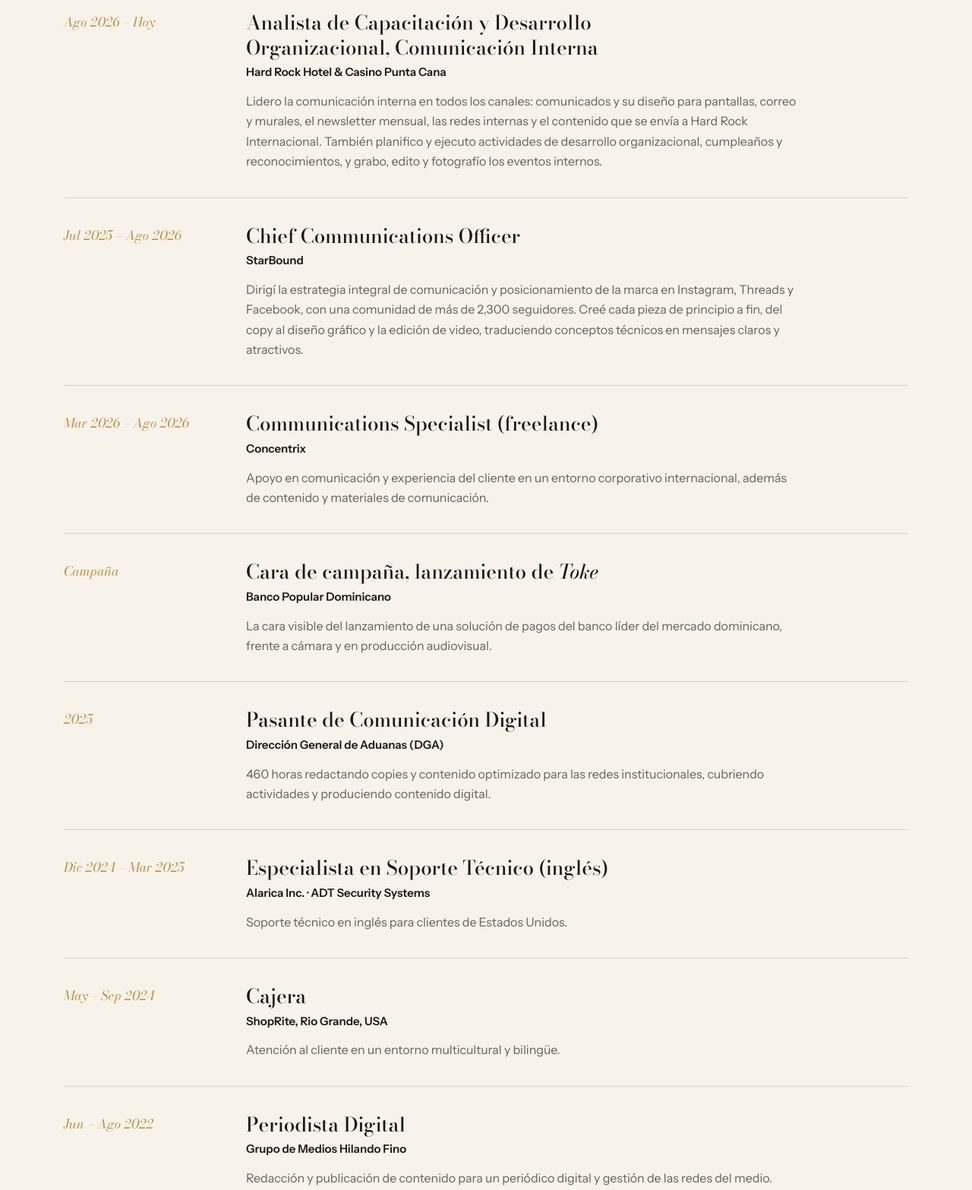
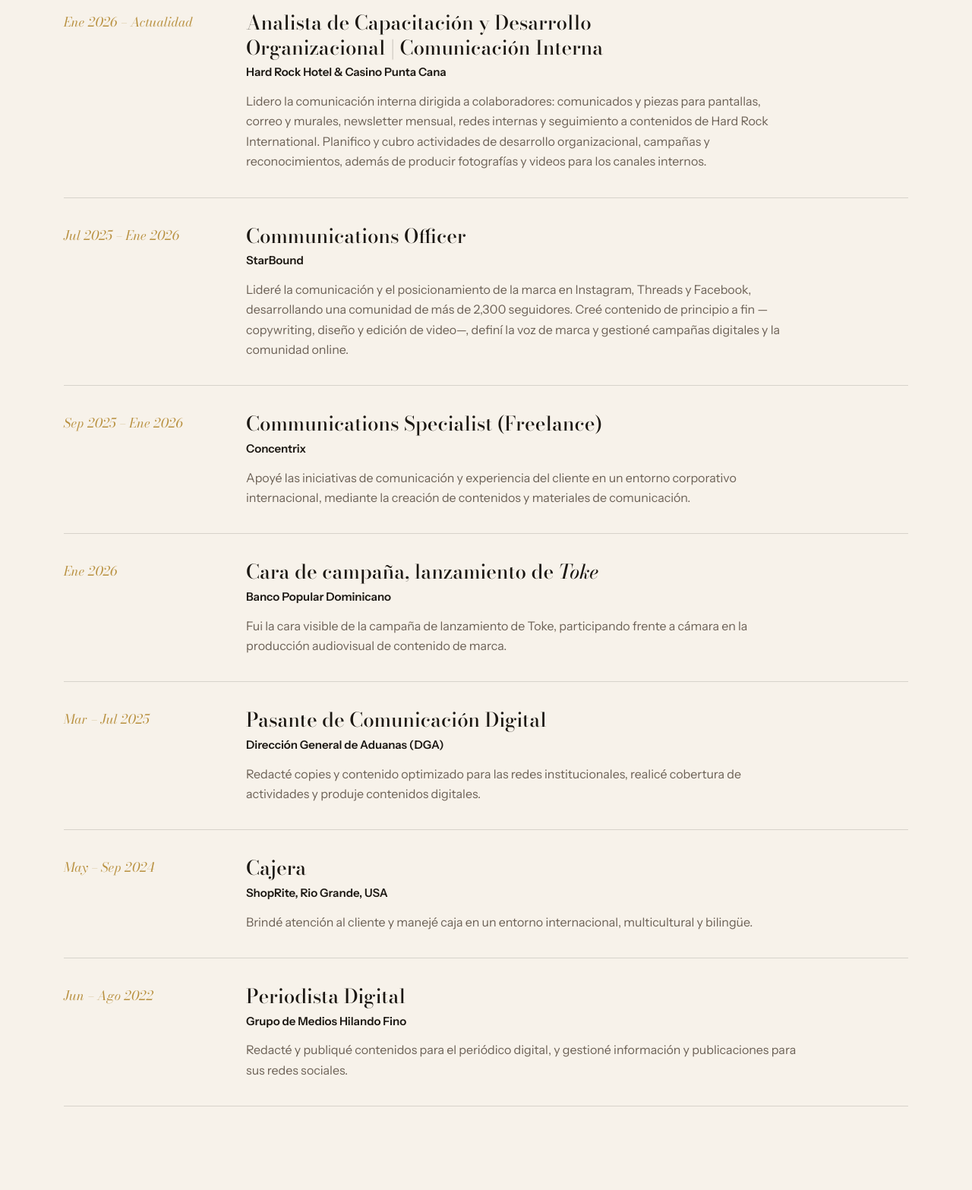
Before and after one commit to tiffaniherediab/tiffaniherediab.github.io, a plain HTML site: page index.html in a window 1280 px wide. Shown: the part 5080-6647 px from the top of the page at 76% size. Drawn offline with nearby package versions, Linux system fonts and the light colour scheme.

Commit message:
Actualizar trayectoria, certificación y CV de Tiffani (2026)
Actualización del portafolio: trayectoria profesional bilingüe, certificación INDOTEL/BID/Cymetria y CV descargable actualizado.

```diff
--- a/index.html
+++ b/index.html
@@ -192,55 +192,47 @@
 </section>
 
 <!-- TRAYECTORIA -->
-<section class="career" id="trayectoria">
+<section class="career" id="trayectoria" data-cv-version="2026-11-20">
   <h2 class="h-serif" data-en="Experience">Trayectoria</h2>
   <ol class="timeline">
     <li>
-      <p class="when" data-en="Aug 2026 – Present">Ago 2026 – Hoy</p>
+      <p class="when" data-en="Jan 2026 – Present">Ene 2026 – Actualidad</p>
       <div>
-        <h3 data-en="Training &amp; Organizational Development Analyst, Internal Communications">Analista de Capacitación y Desarrollo Organizacional, Comunicación Interna</h3>
+        <h3 data-en="Training &amp; Organizational Development Analyst | Internal Communications">Analista de Capacitación y Desarrollo Organizacional | Comunicación Interna</h3>
         <p class="org">Hard Rock Hotel &amp; Casino Punta Cana</p>
-        <p data-en="I lead internal communications across every channel: statements and their design for screens, email and murals, the monthly newsletter, internal social media and content sent to Hard Rock International. I also plan and run organizational development activities, birthdays and recognition, and I film, edit and photograph internal events.">Lidero la comunicación interna en todos los canales: comunicados y su diseño para pantallas, correo y murales, el newsletter mensual, las redes internas y el contenido que se envía a Hard Rock Internacional. También planifico y ejecuto actividades de desarrollo organizacional, cumpleaños y reconocimientos, y grabo, edito y fotografío los eventos internos.</p>
+        <p data-en="I lead internal communications for team members across internal channels and materials. I create announcements and visual assets for screens, email and noticeboards, produce the monthly newsletter, manage internal social media and coordinate content shared by Hard Rock International. I also plan and cover organizational development activities, recognition events, campaigns and audiovisual content.">Lidero la comunicación interna dirigida a colaboradores: comunicados y piezas para pantallas, correo y murales, newsletter mensual, redes internas y seguimiento a contenidos de Hard Rock International. Planifico y cubro actividades de desarrollo organizacional, campañas y reconocimientos, además de producir fotografías y videos para los canales internos.</p>
       </div>
     </li>
     <li>
-      <p class="when" data-en="Jul 2025 – Aug 2026">Jul 2025 – Ago 2026</p>
+      <p class="when" data-en="Jul 2025 – Jan 2026">Jul 2025 – Ene 2026</p>
       <div>
-        <h3>Chief Communications Officer</h3>
+        <h3>Communications Officer</h3>
         <p class="org">StarBound</p>
-        <p data-en="I led the brand's full communication and positioning strategy on Instagram, Threads and Facebook, growing a community of 2,300+ followers. I created every piece end to end, from copy to graphic design and video editing, and translated technical concepts into clear, compelling messages.">Dirigí la estrategia integral de comunicación y posicionamiento de la marca en Instagram, Threads y Facebook, con una comunidad de más de 2,300 seguidores. Creé cada pieza de principio a fin, del copy al diseño gráfico y la edición de video, traduciendo conceptos técnicos en mensajes claros y atractivos.</p>
+        <p data-en="I led brand communications and positioning across Instagram, Threads and Facebook, building a community of 2,300+ followers. I created content end to end, from copywriting and graphic design to video editing, developed the brand voice and managed digital content campaigns and online community engagement.">Lideré la comunicación y el posicionamiento de la marca en Instagram, Threads y Facebook, desarrollando una comunidad de más de 2,300 seguidores. Creé contenido de principio a fin —copywriting, diseño y edición de video—, definí la voz de marca y gestioné campañas digitales y la comunidad online.</p>
       </div>
     </li>
     <li>
-      <p class="when" data-en="Mar 2026 – Aug 2026">Mar 2026 – Ago 2026</p>
+      <p class="when" data-en="Sep 2025 – Jan 2026">Sep 2025 – Ene 2026</p>
       <div>
-        <h3 data-en="Communications Specialist (freelance)">Communications Specialist (freelance)</h3>
+        <h3>Communications Specialist (Freelance)</h3>
         <p class="org">Concentrix</p>
-        <p data-en="Communication and customer experience support in an international corporate environment, plus content and communication materials.">Apoyo en comunicación y experiencia del cliente en un entorno corporativo internacional, además de contenido y materiales de comunicación.</p>
+        <p data-en="I supported communications and customer experience in an international corporate environment, creating content and communication materials.">Apoyé las iniciativas de comunicación y experiencia del cliente en un entorno corporativo internacional, mediante la creación de contenidos y materiales de comunicación.</p>
       </div>
     </li>
     <li>
-      <p class="when" data-en="Campaign">Campaña</p>
+      <p class="when" data-en="Jan 2026">Ene 2026</p>
       <div>
-        <h3 data-en="Campaign face, <em>Toke</em> launch">Cara de campaña, lanzamiento de <em>Toke</em></h3>
+        <h3 data-en="On-camera talent, <em>Toke</em> launch campaign">Cara de campaña, lanzamiento de <em>Toke</em></h3>
         <p class="org">Banco Popular Dominicano</p>
-        <p data-en="On-camera talent for the launch of a payment solution from the leading bank in the Dominican market.">La cara visible del lanzamiento de una solución de pagos del banco líder del mercado dominicano, frente a cámara y en producción audiovisual.</p>
+        <p data-en="I was the on-camera face of Toke's launch campaign, participating in branded audiovisual content production.">Fui la cara visible de la campaña de lanzamiento de Toke, participando frente a cámara en la producción audiovisual de contenido de marca.</p>
       </div>
     </li>
     <li>
-      <p class="when">2025</p>
+      <p class="when" data-en="Mar – Jul 2025">Mar – Jul 2025</p>
       <div>
         <h3 data-en="Digital Communications Intern">Pasante de Comunicación Digital</h3>
         <p class="org" data-en="Dominican Customs Agency (DGA)">Dirección General de Aduanas (DGA)</p>
-        <p data-en="460 hours writing optimized copy and content for the institution's social media, covering activities and producing digital content.">460 horas redactando copies y contenido optimizado para las redes institucionales, cubriendo actividades y produciendo contenido digital.</p>
-      </div>
-    </li>
-    <li>
-      <p class="when" data-en="Dec 2024 – Mar 2025">Dic 2024 – Mar 2025</p>
-      <div>
-        <h3 data-en="Technical Support Specialist (English)">Especialista en Soporte Técnico (inglés)</h3>
-        <p class="org">Alarica Inc. · ADT Security Systems</p>
-        <p data-en="Bilingual technical support for U.S. clients.">Soporte técnico en inglés para clientes de Estados Unidos.</p>
+        <p data-en="I wrote copy and optimized content for institutional social media, covered activities and produced digital content.">Redacté copies y contenido optimizado para las redes institucionales, realicé cobertura de actividades y produje contenidos digitales.</p>
       </div>
     </li>
     <li>
@@ -248,7 +240,7 @@
       <div>
         <h3 data-en="Cashier">Cajera</h3>
         <p class="org">ShopRite, Rio Grande, USA</p>
-        <p data-en="Customer service in a multicultural, bilingual environment.">Atención al cliente en un entorno multicultural y bilingüe.</p>
+        <p data-en="I provided customer service and handled transactions in an international, multicultural and bilingual environment.">Brindé atención al cliente y manejé caja en un entorno internacional, multicultural y bilingüe.</p>
       </div>
     </li>
     <li>
@@ -256,7 +248,7 @@
       <div>
         <h3 data-en="Digital Journalist">Periodista Digital</h3>
         <p class="org">Grupo de Medios Hilando Fino</p>
-        <p data-en="Writing and publishing content for a digital newspaper and managing the outlet's social media.">Redacción y publicación de contenido para un periódico digital y gestión de las redes del medio.</p>
+        <p data-en="I wrote and published content for a digital newspaper and managed information and posts for its social media channels.">Redacté y publiqué contenidos para el periódico digital, y gestioné información y publicaciones para sus redes sociales.</p>
       </div>
     </li>
   </ol>
@@ -355,6 +347,11 @@
     <li><button type="button"><img src="assets/diplomas/07-fundapec.webp" alt="Certificado del Programa de Verano de FUNDAPEC" loading="lazy"></button>
       <h3 data-en="Summer Program">Programa de Verano</h3><p>FUNDAPEC, 2019</p></li>
   </ul>
+  <div class="creds-new" data-certificate-date="2026-11-20" style="margin-top:2rem;padding:1.2rem 1.5rem;border:1px solid rgba(194,151,69,.45);border-radius:0.5rem">
+    <p style="letter-spacing:.08em;text-transform:uppercase;font-size:.78rem" data-en="New certification · November 2026">Nueva certificación · Noviembre 2026</p>
+    <h3 data-en="Marketing Skills — Intermediate Level">Habilidades para mercadear — Nivel Intermedio</h3>
+    <p data-en="INDOTEL · Inter-American Development Bank (IDB) · Cymetria · 40 hours">INDOTEL · Banco Interamericano de Desarrollo (BID) · Cymetria · 40 horas</p>
+  </div>
   <p class="creds-now" data-en="Currently taking the Google Project Management and Google Digital Marketing &amp; Social Media certificates.">Actualmente cursando los certificados de Google en Project Management y en Marketing y Redes Sociales.</p>
 </section>
 
```
Also changed, not shown: 1 other file.
